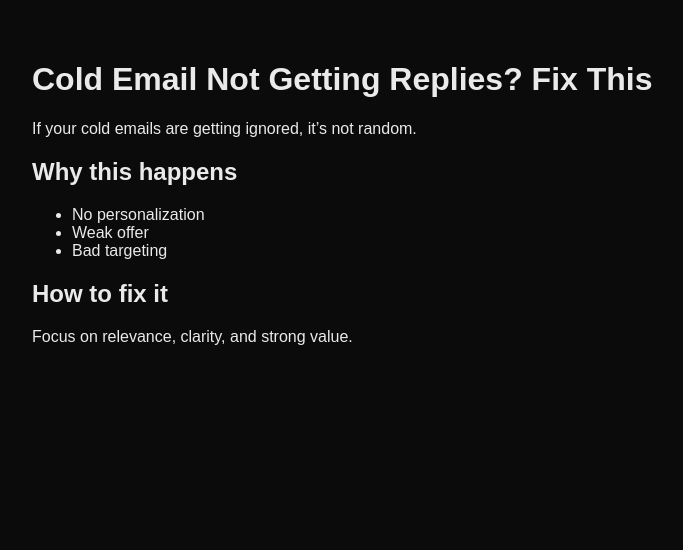
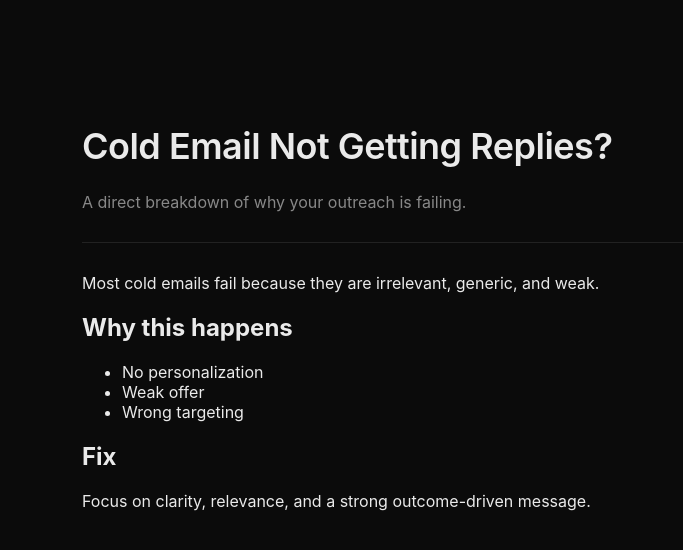
Before and after one commit to kanishk-webnexio/seo-blog, a Next.js app: page /cold-email-not-working in a window 1280 px wide. Shown: the top 550 px of the page, without its empty margins (208-891 px from the left). Built offline with nearby package versions, Linux system fonts and the light colour scheme.

Commit message:
Update page.js

```diff
--- a/app/cold-email-not-working/page.js
+++ b/app/cold-email-not-working/page.js
@@ -1,20 +1,47 @@
 export default function Page() {
   return (
-    <main style={{ padding: "40px", fontFamily: "Arial", maxWidth: "800px", margin: "auto" }}>
+    <main style={{
+      maxWidth: "700px",
+      margin: "80px auto",
+      padding: "20px"
+    }}>
 
-      <h1>Cold Email Not Getting Replies? Fix This</h1>
+      <h1 style={{
+        fontSize: "36px",
+        fontWeight: "600",
+        letterSpacing: "-0.5px"
+      }}>
+        Cold Email Not Getting Replies?
+      </h1>
 
-      <p>If your cold emails are getting ignored, it’s not random.</p>
+      <p style={{
+        color: "#888",
+        marginTop: "10px"
+      }}>
+        A direct breakdown of why your outreach is failing.
+      </p>
+
+      <div style={{
+        height: "1px",
+        background: "#222",
+        margin: "30px 0"
+      }} />
+
+      <p>
+        Most cold emails fail because they are irrelevant, generic, and weak.
+      </p>
 
       <h2>Why this happens</h2>
       <ul>
         <li>No personalization</li>
         <li>Weak offer</li>
-        <li>Bad targeting</li>
+        <li>Wrong targeting</li>
       </ul>
 
-      <h2>How to fix it</h2>
-      <p>Focus on relevance, clarity, and strong value.</p>
+      <h2>Fix</h2>
+      <p>
+        Focus on clarity, relevance, and a strong outcome-driven message.
+      </p>
 
     </main>
   );
```
